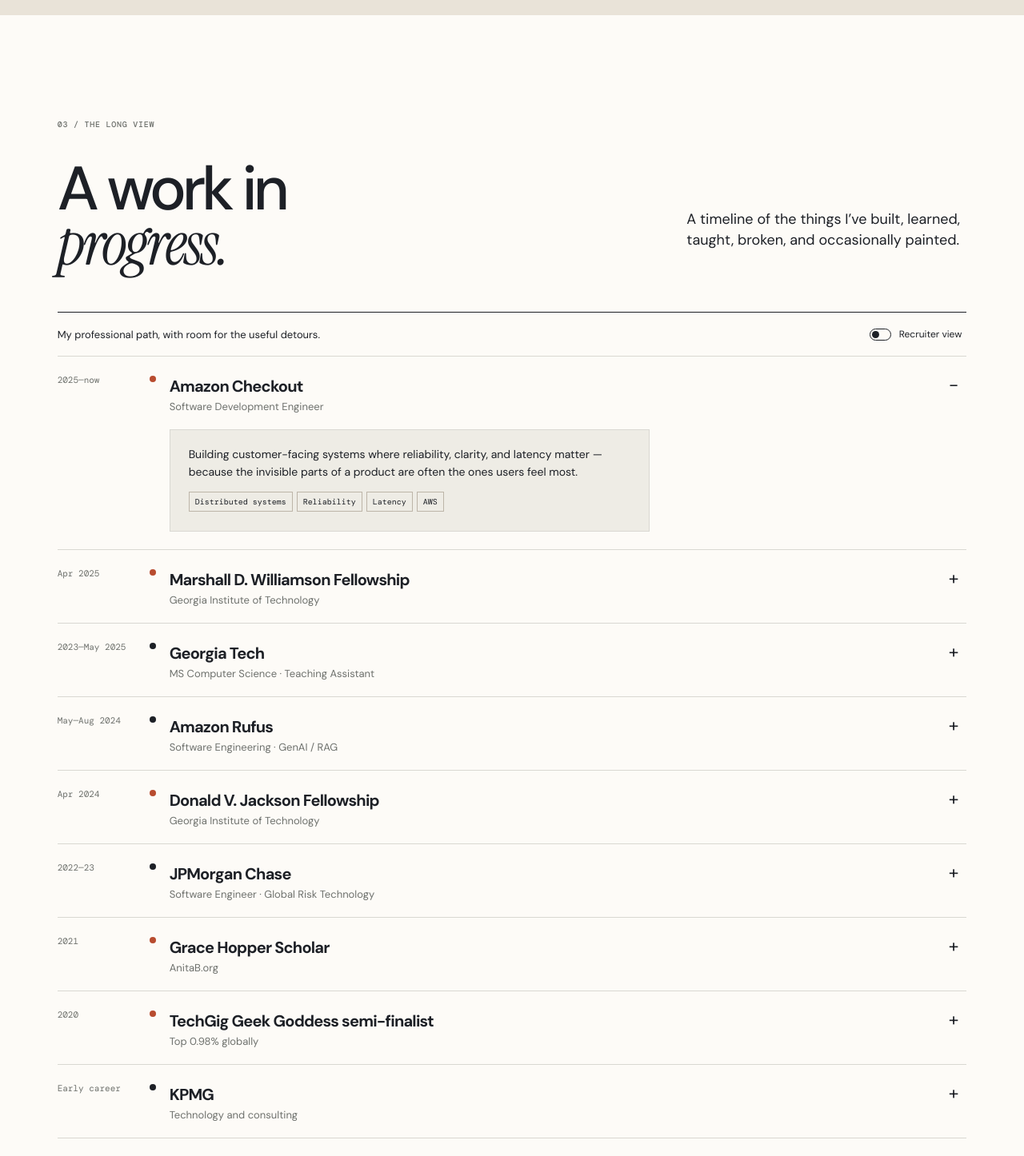
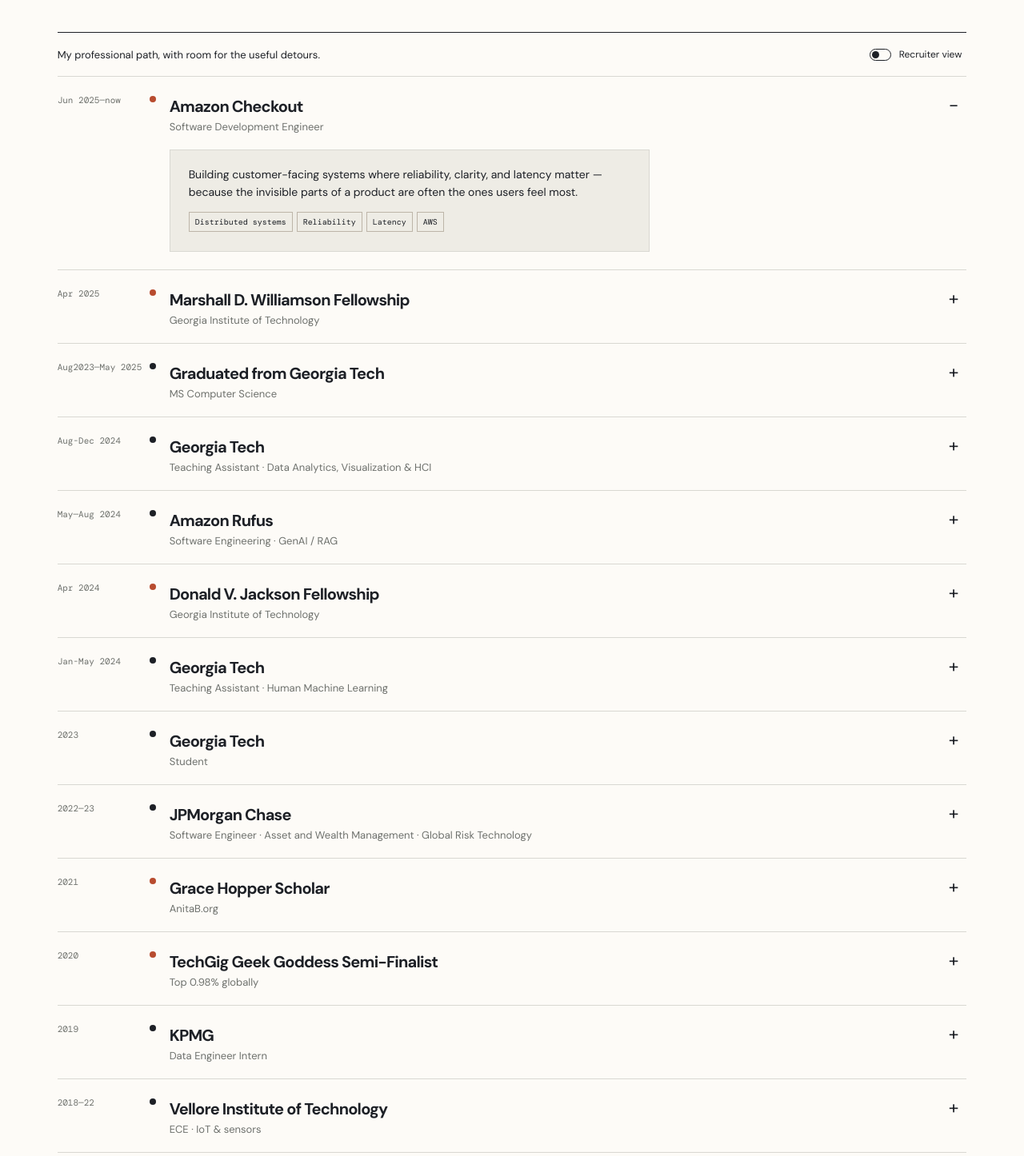
Before and after one commit to Maulishri/Maulishri.github.io, a React (Create React App) app: page / in a window 1280 px wide. Shown: the part 3840-5286 px from the top of the page at 80% size. Built offline with nearby package versions, Linux system fonts and the light colour scheme.

Commit message:
Update timeline

```diff
--- a/src/data.js
+++ b/src/data.js
@@ -2,19 +2,21 @@ export const projects = [
   { title: "Amazon Rufus", description: "My first experience helping take GenAI beyond a prototype and into production-oriented engineering — with a careful focus on customer experience.", themes: "GenAI · RAG · AWS · Customer experience", art: "context and retrieval", link: null },
   { title: "CrimeMap Atlanta", description: "An interactive way to make neighborhood crime data legible: people can weigh what matters to them and see a more personal view of place.", themes: "React · Next.js · deck.gl · Data visualization", art: "city signals", link: "https://github.com/Maulishri" },
   { title: "RAG Assistant", description: "A practical enterprise AI pattern for getting the right knowledge to the right person, with retrieval as a first-class part of the experience.", themes: "LLMs · Retrieval · Architecture · Evaluation", art: "question and answer", link: "https://github.com/Maulishri" },
-  { title: "I Sea", description: "A creative exploration of how a carefully designed interface can make information feel less like a system and more like an invitation.", themes: "Product thinking · Interface design · Storytelling", art: "look and discover", link: "https://github.com/Maulishri" }
 ];
 export const timeline = [
-  { id: "amazon-checkout", date: "2025—now", sortOrder: 202506, title: "Amazon Checkout", role: "Software Development Engineer", description: "Building customer-facing systems where reliability, clarity, and latency matter — because the invisible parts of a product are often the ones users feel most.", tags: ["Distributed systems", "Reliability", "Latency", "AWS"] },
-  { id: "georgia-tech", date: "2023—May 2025", sortOrder: 202503, title: "Georgia Tech", role: "MS Computer Science · Teaching Assistant", description: "Graduate school expanded my lens: machine learning, visualization, HCI, and teaching all offered different ways to understand the person behind a system.", tags: ["ML", "Visualization", "HCI", "Computer vision"] },
+  { id: "amazon-checkout", date: "Jun 2025—now", sortOrder: 202506, title: "Amazon Checkout", role: "Software Development Engineer", description: "Building customer-facing systems where reliability, clarity, and latency matter — because the invisible parts of a product are often the ones users feel most.", tags: ["Distributed systems", "Reliability", "Latency", "AWS"] },
+  { id: "georgia-tech", date: "Aug2023—May 2025", sortOrder: 202503, title: "Graduated from Georgia Tech", role: "MS Computer Science", description: "Graduate school expanded my lens: machine learning, visualization, HCI, and teaching all offered different ways to understand the person behind a system.", tags: ["ML", "Visualization", "HCI", "Computer vision"] },
   { id: "williamson", date: "Apr 2025", sortOrder: 202504, title: "Marshall D. Williamson Fellowship", role: "Georgia Institute of Technology", description: "Recognized by Georgia Tech as a well-rounded second-year master’s student demonstrating academic excellence and leadership.", tags: ["Leadership", "Academic excellence"], sideQuest: true },
+  { id: "georgia-tech-ta-2", date: "Aug-Dec 2024", sortOrder: 202503, title: "Georgia Tech", role: "Teaching Assistant · Data Analytics, Visualization & HCI", description: "Explored how to make complex data more legible and actionable, and how to design interfaces that help people understand and decide with confidence.", tags: ["Visualization", "HCI", "Data legibility"] },
   { id: "rufus", date: "May—Aug 2024", sortOrder: 202405, title: "Amazon Rufus", role: "Software Engineering · GenAI / RAG", description: "My first experience taking GenAI beyond a prototype and into production-oriented engineering, where quality and customer trust both matter.", tags: ["GenAI", "RAG", "AWS", "Customer experience"] },
   { id: "jackson", date: "Apr 2024", sortOrder: 202404, title: "Donald V. Jackson Fellowship", role: "Georgia Institute of Technology", description: "Recognized by Georgia Tech for all-round excellence across leadership and academics.", tags: ["Leadership", "Academics"], sideQuest: true },
-  { id: "jpmorgan", date: "2022—23", sortOrder: 202201, title: "JPMorgan Chase", role: "Software Engineer · Global Risk Technology", description: "Built software and analytics for global wealth management, learning how resilient data systems make better decisions possible at scale.", tags: ["Java", "GraphQL", "Python", "AWS"] },
-  { id: "vit", date: "2018—22", sortOrder: 201808, title: "Vellore Institute of Technology", role: "ECE · IoT & sensors · early projects", description: "I started with sensors, embedded systems, and the satisfying feeling of making something respond to the physical world.", tags: ["IoT", "Embedded systems", "Curiosity"] },
+  { id: "georgia-tech-ta-1", date: "Jan-May 2024", sortOrder: 202303, title: "Georgia Tech", role: "Teaching Assistant · Human Machine Learning", description: "Explored the intersection of human psychology and machine learning, focusing on how to design systems that augment human thinking and capabilities.", tags: ["Human psychology", "Machine learning", "HCI"] },
+  { id: "georgia-tech-admit", date: "2023", sortOrder: 202203, title: "Georgia Tech", role: "Student", description: "Started my journey in the MS Computer Science program at Georgia Tech. My cousework was focused on the intersection of Computer Science, Human Computer Interaction, Machine Learning and Data Analytics.", tags: ["Machine Learning", "Data Analytics", "HCI"] },
+  { id: "jpmorgan", date: "2022—23", sortOrder: 202201, title: "JPMorgan Chase", role: "Software Engineer · Asset and Wealth Management · Global Risk Technology", description: "Built software and analytics for global wealth management, learning how resilient data systems make better decisions possible at scale.", tags: ["Java", "GraphQL", "Python", "AWS"] },
+  { id: "vit", date: "2018—22", sortOrder: 201808, title: "Vellore Institute of Technology", role: "ECE · IoT & sensors", description: "I started with sensors, embedded systems, and the satisfying feeling of making something respond to the physical world.", tags: ["IoT", "Embedded systems", "Curiosity"] },
   { id: "ghc", date: "2021", sortOrder: 202107, title: "Grace Hopper Scholar", role: "AnitaB.org", description: "A formative opportunity to join a global community of women in computing and see a larger future for myself in technology.", tags: ["Community", "Women in computing"], sideQuest: true },
-  { id: "techgig", date: "2020", sortOrder: 202001, title: "TechGig Geek Goddess semi-finalist", role: "Top 0.98% globally", description: "An early reminder that curiosity and consistent practice can open doors beyond the classroom.", tags: ["Problem solving", "Early career"], sideQuest: true },
-  { id: "kpmg", date: "Early career", sortOrder: 201900, title: "KPMG", role: "Technology and consulting", description: "An early view of how technology can support complex organizations, and why translating needs into useful systems is its own craft.", tags: ["Collaboration", "Product context", "Communication"] },
+  { id: "techgig", date: "2020", sortOrder: 202001, title: "TechGig Geek Goddess Semi-Finalist", role: "Top 0.98% globally", description: "An early reminder that curiosity and consistent practice can open doors beyond the classroom.", tags: ["Problem solving", "Early career"], sideQuest: true },
+  { id: "kpmg", date: "2019", sortOrder: 201900, title: "KPMG", role: "Data Engineer Intern", description: "An early view of how technology can support complex organizations, and why translating needs into useful systems is its own craft.", tags: ["Collaboration", "Product context", "Communication"] },
   { id: "creative", date: "Always", sortOrder: 201800, title: "Making room to make", role: "Painting · soccer · dance · running", description: "The things that don’t fit neatly into a job title still matter. They keep me observant, collaborative, and interested in the world outside the terminal.", tags: ["Painting", "Soccer", "Dance", "Books"], sideQuest: true }
 ];
 export const contact = { email: "maulishribhandari@gmail.com", linkedIn: "https://www.linkedin.com/in/maulishri-bhandari-41b172190/", github: "https://github.com/Maulishri" };
```
